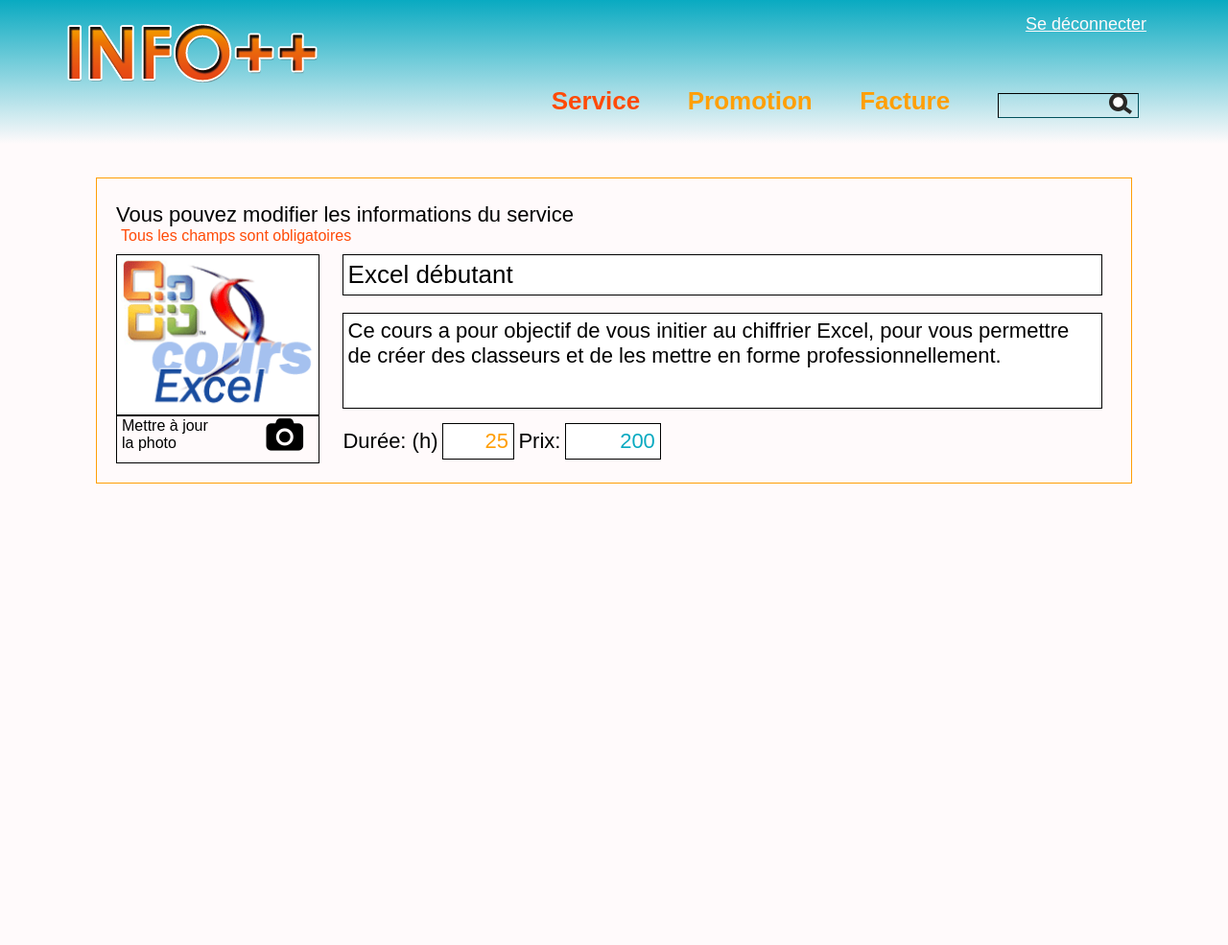
After one commit to Keny9/Lab-Info-, a PHP site: page /serviceModification.php in a window 1280 px wide. The commit adds this page. Shown: the whole page at 96% size. Run offline with PHP 8.4, Linux system fonts and the light colour scheme; a user stored in the database is signed in.

Commit message:
Ajout de la modification et création de nouveaux services

```diff
--- /dev/null
+++ b/css/serviceModification.css
@@ -0,0 +1,92 @@
+#imgService{
+  border: 1px solid #000000;
+}
+
+.text-modif{
+  margin-left: 20px;
+  margin-top: 25px;
+}
+
+.msgService{
+  color: #FF4A07;
+  margin-left: 25px;
+}
+
+input{
+  border: 1px solid #000000;
+  padding: 5px;
+}
+
+.input-td{
+  width: 98%;
+  height: auto;
+}
+
+#description{
+  width: 792px;
+  height: 100px;
+  font-size: 22px;
+  color: #000000;
+}
+
+textarea{
+  resize: none;
+  border: 1px solid #000000;
+  padding: 5px;
+}
+
+.img-update{
+  display: inline-block;
+  width: 212px;
+  height: 50px;
+  margin-left: 20px;
+  padding-left: 5px;
+  border: 1px solid #000000;
+}
+
+.cata-gauche{
+  height: 168px;
+}
+
+.cata-haut{
+  height: 178px;
+}
+
+.camera{
+  display: inline-block;
+  width: 40%;
+  font-size: 36px;
+  text-align: right;
+}
+
+.fa{
+  cursor: pointer;
+}
+
+.text-img-u{
+  display: inline-block;
+  width: 50%;
+}
+
+.tarif-heure{
+  display: inline-block;
+  margin-left: 20px;
+}
+
+label{
+  font-size: 22px;
+}
+
+#prix{
+  color: #09AAC1;
+  font-size: 22px;
+  text-align: right;
+  width: 100px;
+}
+
+#heure{
+  color: #FF9F07;
+  font-size: 22px;
+  text-align: right;
+  width: 75px;
+}
--- a/css/style.css
+++ b/css/style.css
@@ -158,7 +158,6 @@ main{
 
 .cata-texte{
   font-size: 22px;
-  overflow-wrap: break-word;
 }
 
 .cata-tarif{
--- a/js/entete.js
+++ b/js/entete.js
@@ -4,7 +4,12 @@ $(document).ready(function() {
   var page = path.split("/").pop();
   page = page.replace(".php", "");
 
-  $("#" + page).css("color","#FF4A07");
+  if(page == "serviceModification"){
+    $("#service").css("color","#FF4A07");
+  }
+  else{
+    $("#" + page).css("color","#FF4A07");
+  }
 
   if(page == "facture"){
     document.getElementById("loupe").disabled = true;
--- a/page/service.php
+++ b/page/service.php
@@ -37,7 +37,7 @@
     <link href="https://use.fontawesome.com/releases/v5.0.7/css/all.css" rel="stylesheet">
     <script src="http://ajax.googleapis.com/ajax/libs/jquery/3.3.1/jquery.min.js"></script>
     <script type="text/javascript" src="../js/entete.js"></script>
-    <title><?php echo $_SESSION['user_courriel'];?></title>
+    <title>Info++</title>
   </head>
   <body>
     <?php include '../entete/administrateur.php'?>
--- /dev/null
+++ b/page/serviceModification.php
@@ -0,0 +1,63 @@
+<?php
+
+  session_start();
+  // Si non logged in
+  if (!(isset($_SESSION['user_courriel']) && $_SESSION['user_courriel'] != '')) {
+    header("Location:login.php");
+  }
+  else if($_SESSION['user_administrateur'] == 0){
+    header("Location:catalogue.php");
+  } //Si administrateur
+
+  require_once('../phpscript/class/classService.php');
+  require_once('../phpscript/class/gestionService.php');
+
+  $gestionService = new GestionService();
+?>
+
+<!DOCTYPE html>
+<html lang="fr" dir="ltr">
+  <head>
+    <meta charset="utf-8">
+    <link rel="stylesheet" href="../css/style.css">
+    <link rel="stylesheet" href="../css/serviceModification.css">
+    <link rel="stylesheet" href="https://cdnjs.cloudflare.com/ajax/libs/font-awesome/4.7.0/css/font-awesome.min.css">
+    <script src="http://ajax.googleapis.com/ajax/libs/jquery/3.3.1/jquery.min.js"></script>
+    <script type="text/javascript" src="../js/entete.js"></script>
+    <title>Info++</title>
+  </head>
+  <body>
+    <?php include '../entete/administrateur.php';?>
+
+    <main>
+      <div class="cours-d">
+        <p class="cata-texte text-modif">Vous pouvez modifier les informations du service</p>
+        <p class="msgService">Tous les champs sont obligatoires</p>
+        <div class="cata-haut">
+          <div class="cata-gauche">
+            <img id="imgService" src="../images/services/coursexcel.png" alt="Excel Debutant"><br><br>
+          </div>
+
+          <div class="cata-droite">
+            <input id="titre" type="text" name="titre" value="Excel débutant" class="cata-titre input-td"><br><br>
+            <textarea id="description" name="description">Ce cours a pour objectif de vous initier au chiffrier Excel, pour vous permettre de créer des classeurs et de les mettre en forme professionnellement.</textarea>
+          </div>
+        </div>
+
+        <div class="img-update">
+          <p class="text-img-u">Mettre à jour la photo</p>
+          <div class="camera"><i class="fa fa-camera"></i></div>
+        </div>
+
+        <div class="tarif-heure">
+          <label for="heure">Durée: (h)</label>
+          <input type="text" name="heure" value="25" id="heure">
+          <label for="prix">Prix:</label>
+          <input type="text" name="prix" value="200" id="prix">
+        </div>
+
+
+      </div>
+    </main>
+  </body>
+</html>
```
